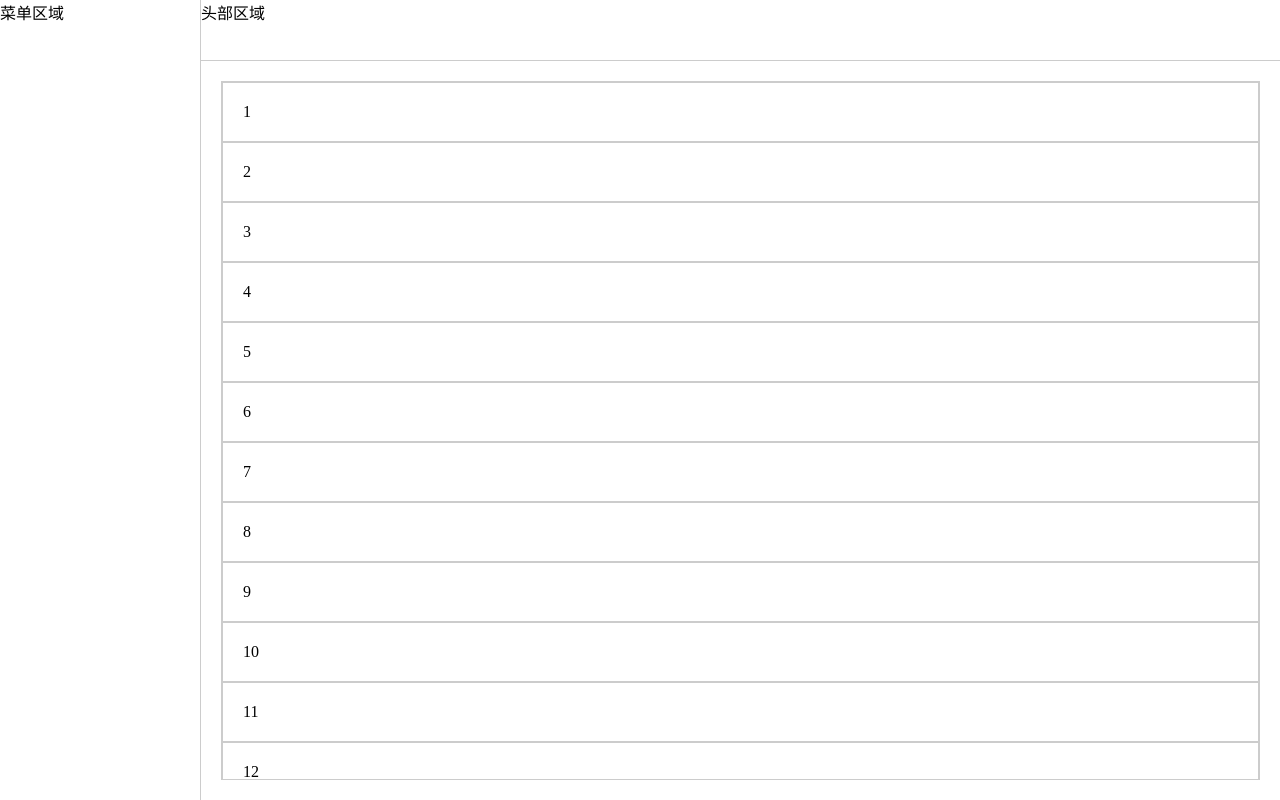
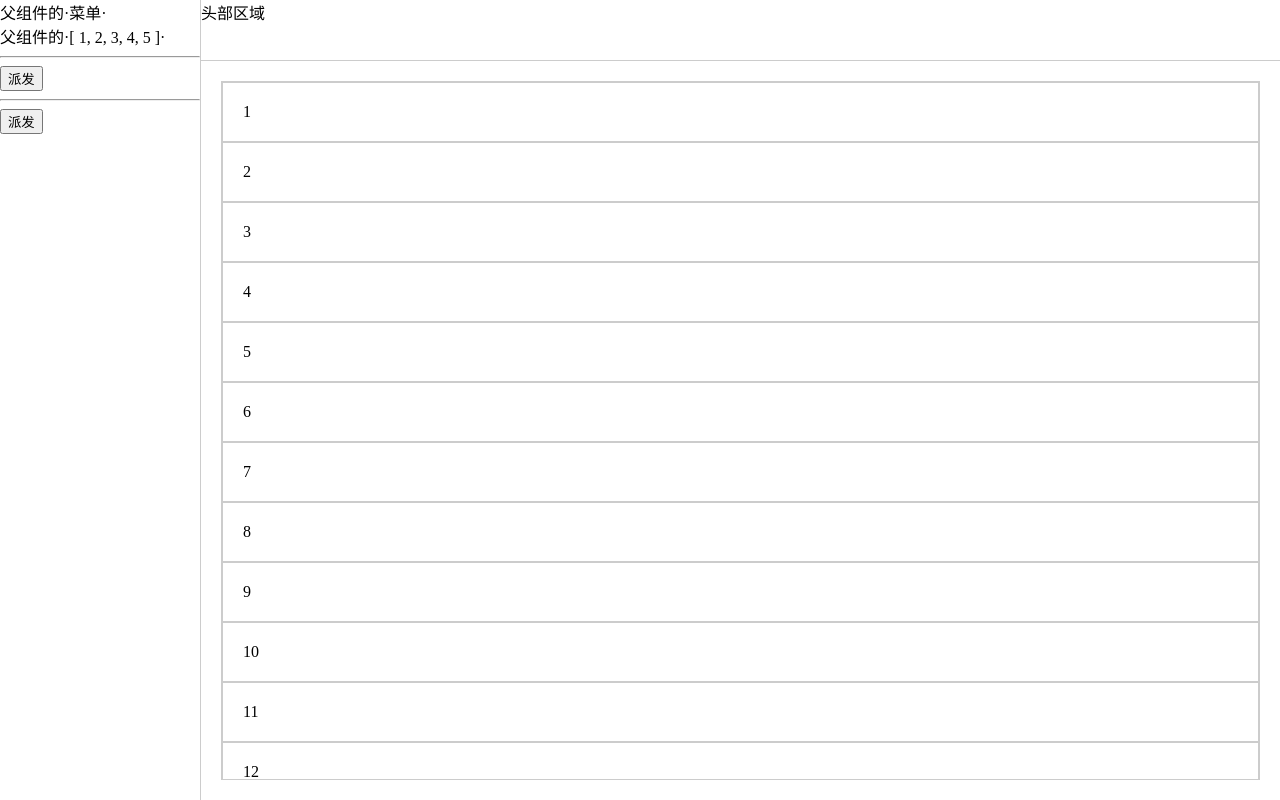
Before and after one commit to baizhi958216/xiaomanzs_FullStackStudy, a Vue app in the folder vite-app/: page / in a window 1280 px wide. Built offline with nearby package versions, Linux system fonts and the light colour scheme.

Commit message:
vue: add parent % child components prarm
Signed-off-by: baizhi958216 <1475289190@qq.com>

```diff
--- a/vite-app/src/layout/Menu/index.vue
+++ b/vite-app/src/layout/Menu/index.vue
@@ -1,14 +1,53 @@
 <template>
   <div class="menu">
-    菜单区域
+    父组件的·{{ title }}·
+    <br>
+    父组件的·{{ data }}·
+    <hr>
+    <button @click="clickTap1">派发</button>
+    <hr>
+    <button @click="clickTap2">派发</button>
   </div>
 </template>
 
 <script setup lang="ts">
+import { reactive } from 'vue';
+
+// 接收父组件参数
+type Props = {
+  title?: string,
+  data?: number[]
+}
+// defineProps<Props>()
+
+// 包含默认(父组件可以不传值)
+// 如果父组件无值传入, 使用默认值
+withDefaults(defineProps<Props>(),{
+  title:'父组件没传值过来',
+  data:()=>[1,2,3,3,2]
+})
+
+// 向父组件传值
+const list = reactive<number[]>([5,5,5,5,5])
+const bool1 = false
+const bool2 = true
+const emit = defineEmits(['on-sssclick','on-cccclick'])
+const clickTap1 = () => {
+  emit('on-sssclick',list,bool1)
+}
+const clickTap2 = () => {
+  emit('on-cccclick',bool2)
+}
+
+// 向父组件暴露
+defineExpose({
+  list,
+  bool2
+})
 </script>
 
 <style scoped lang="less">
-.menu{
+.menu {
   width: 200px;
   border-right: 1px solid #CCC;
 }
--- a/vite-app/src/layout/index.vue
+++ b/vite-app/src/layout/index.vue
@@ -1,6 +1,11 @@
 <template>
   <div class="layout">
-      <Menu></Menu>
+    <!--
+      自定义事件  @on-sssclick @on-cccclick
+
+      接收子组件暴露的参数  ref="menus"
+    -->
+    <Menu ref="menus" :data="list" title="菜单" @on-sssclick="getList" @on-cccclick="getBool"></Menu>
     <div class="layout-right">
       <Header></Header>
       <Content></Content>
@@ -12,15 +17,30 @@
 import Menu from './Menu/index.vue'
 import Header from './Header/index.vue'
 import Content from './Content/index.vue'
+import { reactive,ref } from 'vue';
+const list = reactive<number[]>([1, 2, 3, 4, 5])
+
+// 接受子组件参数
+const getList = (list: number,bool1:boolean) => {
+  console.log(list, '====>子组件的List',bool1,'=====>子组件的bool1')
+}
+// 接受子组件参数
+// 接收子组件暴露的参数
+const menus=ref(null)
+const getBool = (bo:boolean) => {
+  console.log(bo,'=====>子组件的bool2')
+  console.log(menus.value);
+}
 </script>
 
 <!-- scoped作用在元素添加一个data-v-xxxxxxx的id选择器 -->
 <style scoped lang="less">
-.layout{
+.layout {
   display: flex;
   height: 100vh;
   overflow: hidden;
-  &-right{
+
+  &-right {
     flex: 1;
     display: flex;
     flex-direction: column;
```
